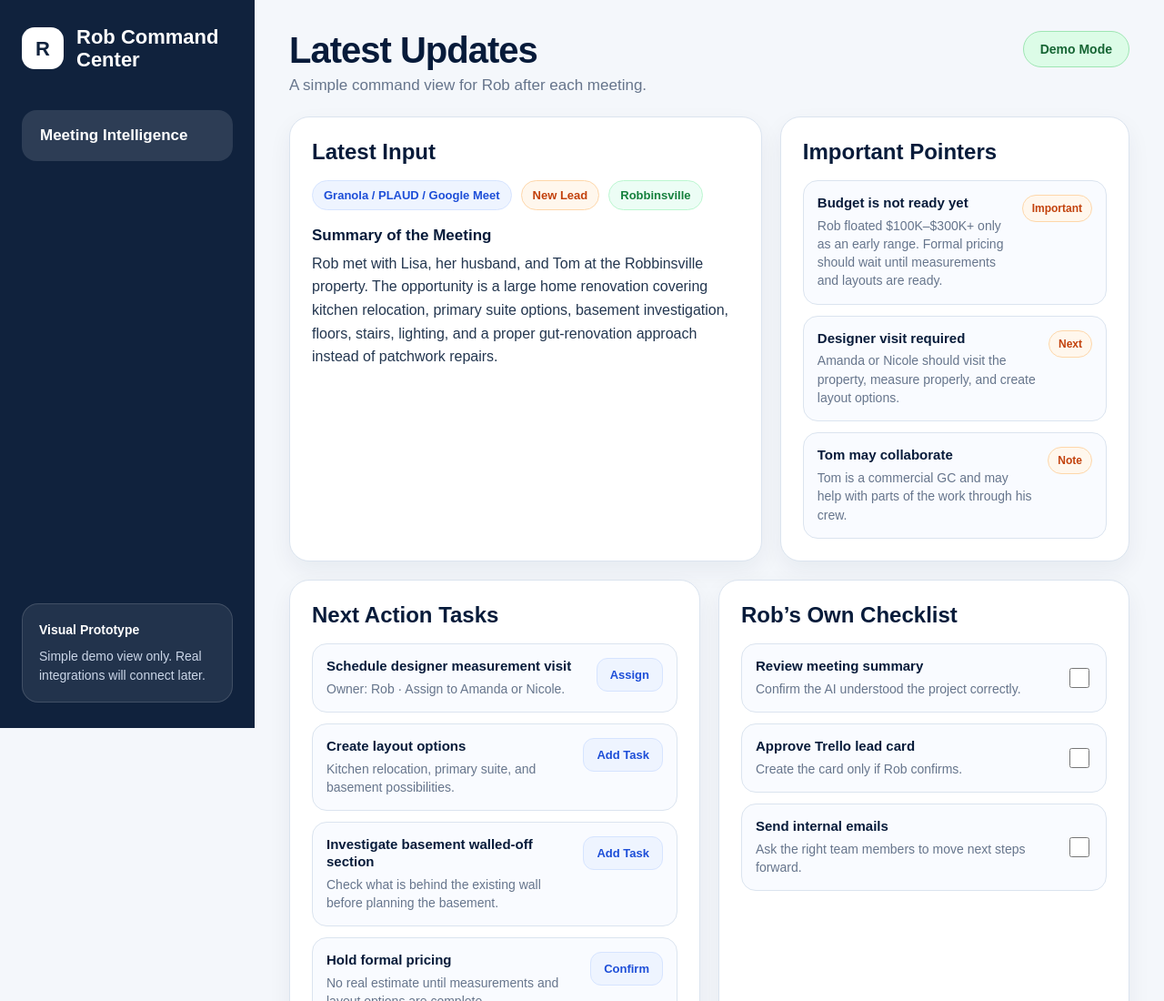
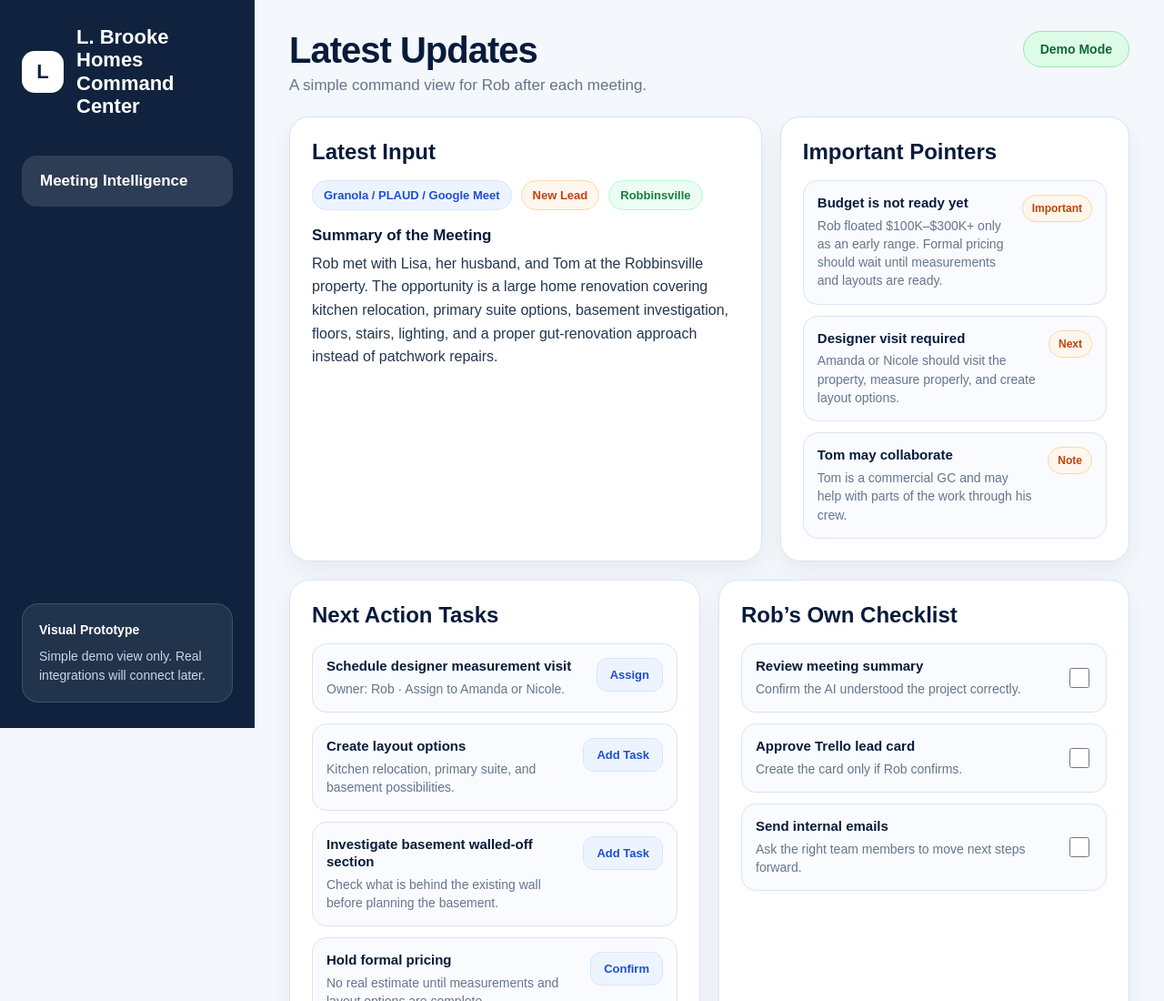
Before and after one commit to Anas1997-creator/rob-meeting-intelligence-demo, a website: page public/dashboard.html in a window 1280 px wide. Shown: the top 1100 px of the page at 91% size. Drawn offline with Linux system fonts and the light colour scheme.

Commit message:
Update dashboard.html

```diff
--- a/public/dashboard.html
+++ b/public/dashboard.html
@@ -357,8 +357,8 @@
   <div class="app">
     <aside class="sidebar">
       <div class="side-brand">
-        <div class="logo">R</div>
-        <span>Rob Command<br />Center</span>
+        <div class="logo">L</div>
+        <span>L. Brooke Homes<br />Command Center</span>
       </div>
 
       <nav class="nav">
```
